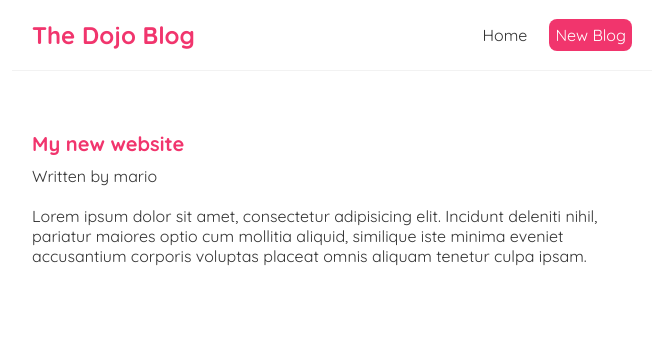
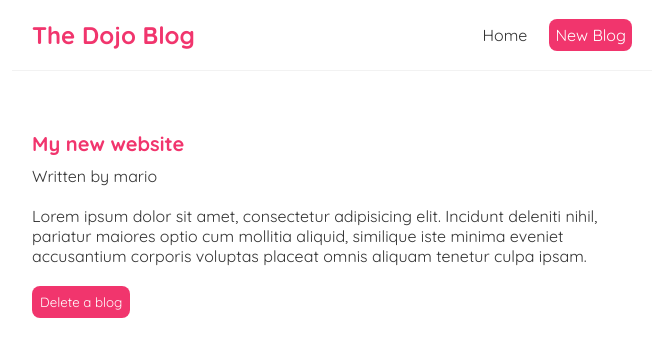
Before and after one commit to MusabSwe/MY_PROJECT, a React (Create React App) app in the folder ReactJS/dojo-blog/: page /blogs/1 in a window 1280 px wide. Shown: the top 356 px of the page, without its empty margins (308-971 px from the left). Built offline with nearby package versions, Linux system fonts and the light colour scheme; data requests are answered from the project's data file.

Commit message:
Delete a blog using fetch

```diff
--- a/ReactJS/dojo-blog/src/Components/BlogDetails.js
+++ b/ReactJS/dojo-blog/src/Components/BlogDetails.js
@@ -1,10 +1,20 @@
-import { useParams } from "react-router-dom";
+import { useHistory, useParams } from "react-router-dom";
 import useFetch from "../useFetch";
 
 const BlogDetails = () => {
     // to get the id from the url
     const { id } = useParams();
     const { data: blog, error, isPending } = useFetch('http://localhost:8000/blogs/' + id);
+    const history = useHistory();
+
+    const handleClick = () => {
+        fetch('http://localhost:8000/blogs/' + id, {
+            method: "DELETE"
+        }).then(() => {
+            history.push('/');
+        });
+    }
+
     return (
         <div className="blog-details">
             {isPending && <div>loading...</div>}
@@ -14,6 +24,7 @@ const BlogDetails = () => {
                     <h2>{blog.title}</h2>
                     <p>Written by {blog.author}</p>
                     <div>{blog.body}</div>
+                    <button onClick={handleClick}>Delete a blog</button>
                 </article>
             )}
         </div>
```
